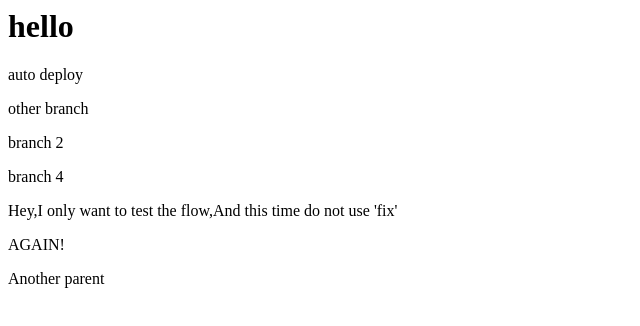
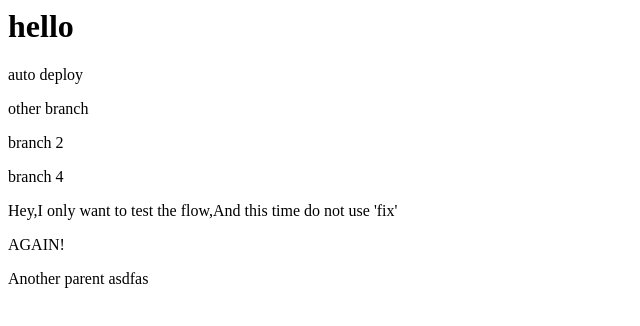
Before and after one commit to opsttan/my-site-github, a plain HTML site: page index.html in a window 1280 px wide. Shown: the full height of the page, 0-640 px from the left. Drawn offline with Linux system fonts and the light colour scheme.

Commit message:
メッセージ

```diff
--- a/index.html
+++ b/index.html
@@ -7,6 +7,9 @@
 <p>branch 4</p>
 <p>Hey,I only want to test the flow,And this time do not use 'fix'</p>
 <p>AGAIN!</p>
-<p>Another parent</p>
+<p>Another parent
+asdfas
+</p>
+
 </body>
 </html>
```
